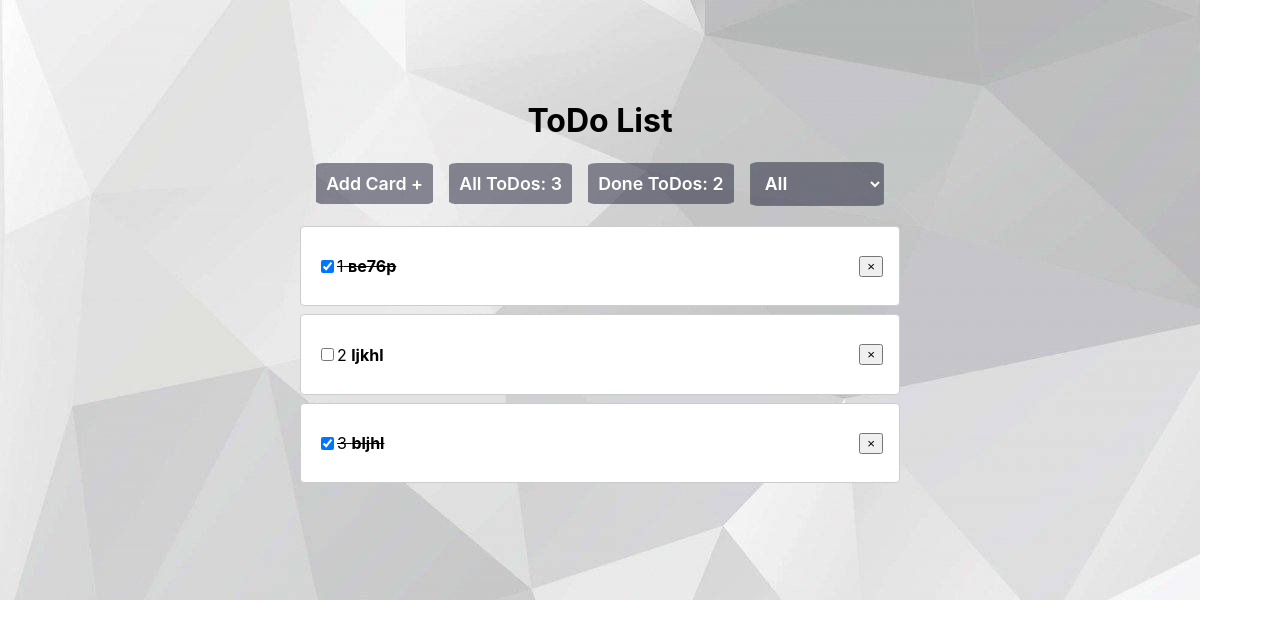
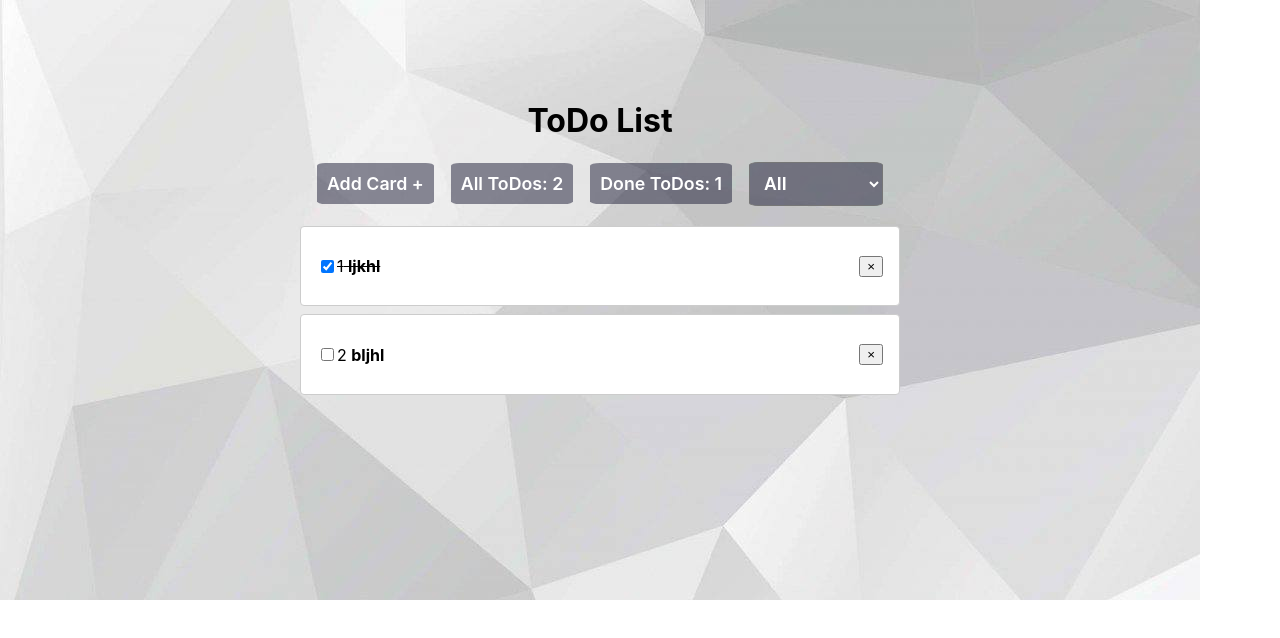
Before and after one commit to MariJumava/todo_list, a React (Create React App) app: page / in a window 1280 px wide. Shown: the top 638 px of the page. Built offline with nearby package versions, Linux system fonts and the light colour scheme; data requests are answered from the project's data file.

Commit message:
fix actions

```diff
--- a/db.json
+++ b/db.json
@@ -1,19 +1,14 @@
 {
   "cards": [
     {
-      "id": "6",
-      "title": "ве76р",
-      "completed": true
-    },
-    {
       "id": "1",
       "title": "ljkhl",
-      "completed": false
+      "completed": true
     },
     {
       "id": "2",
       "title": "bljhl",
-      "completed": true
+      "completed": false
     }
   ]
 }
--- a/src/App.js
+++ b/src/App.js
@@ -31,7 +31,6 @@ const dispatch = useDispatch();
   };
 
   const selectedCard = async (card) => {
-    card.completed = !card.completed;
     dispatch(toggleCard(card));
   };
 
--- a/src/redux/actions.js
+++ b/src/redux/actions.js
@@ -24,7 +24,7 @@ export const deleteCard = (id) => {
 export const putCard = (card) => {
   return {
     type: ACTION_TYPES.PUT_CARD,
-    payload: card,
+    payload: card.completed = !card.completed
   };
 };
 
```
